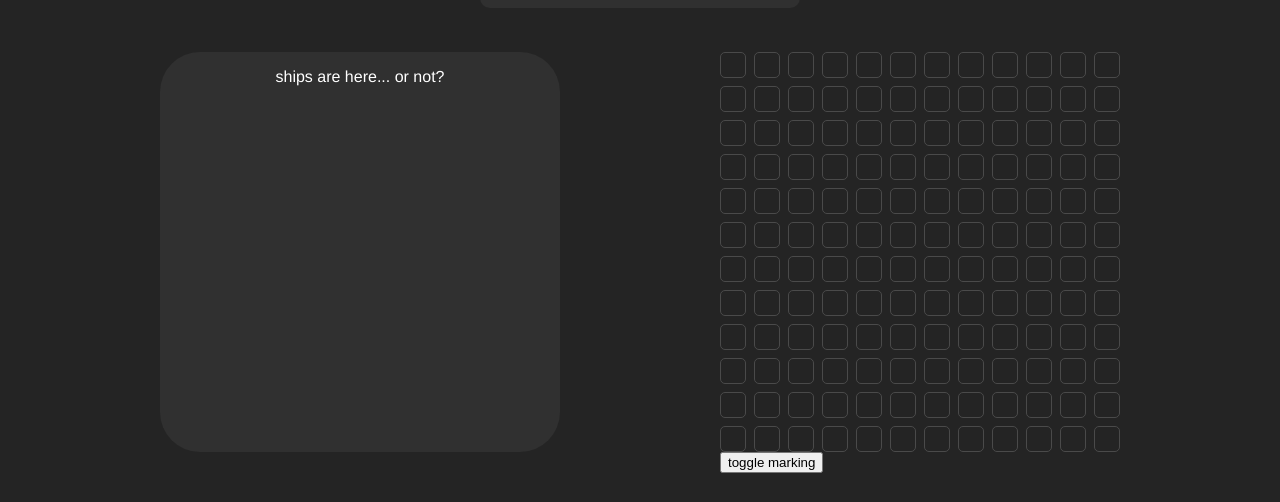
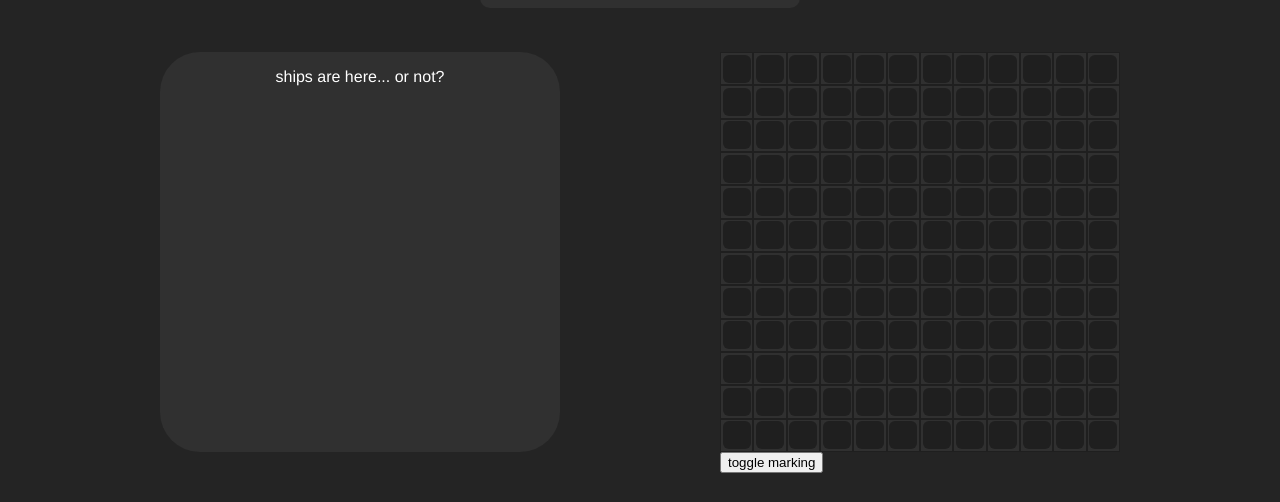
Before and after one commit to h0rzn/sink-ships, a Vue app: page / in a window 1280 px wide. Shown: the part 228-730 px from the top of the page. Built offline with nearby package versions, Linux system fonts and the light colour scheme.

Commit message:
Changed cell & map => added hover effects

```diff
--- a/src/components/game/map/AltCell.vue
+++ b/src/components/game/map/AltCell.vue
@@ -6,7 +6,7 @@
         @click="onClick"
         @mouseover="onMouseOver"
         @mouseleave="onMouseLeave"
-    />
+    ><span></span></div>
 
 </template>
 
@@ -77,8 +77,28 @@ defineExpose({mark, unmark})
 
 
 .cell {
-    border-radius: 5px;
-    border: 1px solid #4a4a4a;
+    display: flex;
+    user-select: none;
+    position: relative;
+    border: 1px solid #1f1f1f;
+    background: transparent;
+    align-items: center;
+    justify-content: center;
+}
+
+.cell:hover {
+    background: #b4b4b4;
+}
+
+.cell span {
+    border-radius: 6px;
+    display: flex;
+    align-items: center;
+    justify-content: center;
+    background: #1f1f1f;
+    color: rgb(165, 165, 165);
+    height: 28px;
+    width: 28px;
 }
 
 .hit {
--- a/src/components/game/map/BaseMap.vue
+++ b/src/components/game/map/BaseMap.vue
@@ -1,5 +1,10 @@
 <template>
-	<div id="map">
+	<!-- Detecting mouse events -->
+	<div id="map" ref="mapRef" @mousemove="(event) => hoverMove(event)" @mouseleave="(event) => hoverLeave(event)" @mouseenter="(event) => hoverEnter(event)">
+		<!-- Extra Container to hide gradient overflow -->
+		<div class="mapContainer">
+			<!-- The gradient -->
+			<div class="hover-effect" ref="hoverRef"></div>
 			<template v-for="(row, r) in states" :key="r">
 				<AltCell
 					v-for="(cell, c) in row"
@@ -12,6 +17,7 @@
 					@cell-hover-leave="onMouseLeave"
 				/>
 			</template>
+		</div>
 	</div>
 	<button @click="markMode = !markMode; console.log('toggled markmode')">toggle marking</button>
 </template>
@@ -33,6 +39,11 @@ const markMode = ref(false);
 
 type cords = [number, number];
 const marks = ref<cords[]>();
+
+const mapRef = ref();
+const hoverRef = ref();
+
+var mousein = false;
 
 onMounted(() => {
 	for (let row = 0; row < 12; row++) {
@@ -68,6 +79,46 @@ const onMouseLeave = (x: number, y: number) => {
 
 const onMouseOver = (x: number, y: number) => {
 	emit("events", "mouseover", x, y);
+}
+
+//Detect leave event to blend out gradient
+const hoverLeave = (event: Event) => {
+	console.log("Leave");
+	mousein = false;
+	console.log("LEAVE")
+	hoverRef.value.style.opacity = "0%";
+}
+
+//Detect enter event to blend in gradient
+const hoverEnter = (event: Event) => {
+	console.log("Enter");
+	mousein = true;
+	hoverRef.value.style.opacity = "100%";
+}
+
+//Move event to make gradient follow mouse
+const hoverMove = (event: MouseEvent) => {
+	console.log("move")
+	if(event.clientX > mapRef.value.getBoundingClientRect().left && event.clientX < mapRef.value.getBoundingClientRect().right){
+		if(mousein == false){
+			console.log("ENTER")
+		}
+		let x = event.clientX;
+		let y = event.clientY;
+
+		let mapX = mapRef.value.getBoundingClientRect().left;
+		let mapY = mapRef.value.getBoundingClientRect().top;
+
+		let hoverSize = hoverRef.value.offsetHeight / 2;
+
+		hoverRef.value.style.transform =
+      "translate(" +
+      (x - mapX - hoverSize) +
+      "px," +
+      (y - mapY - hoverSize) +
+      "px)";
+	}
+
 }
 
 const markRange = (x1: number, y1: number, len: number) => {
@@ -107,11 +158,34 @@ defineExpose({markRange})
 #map {
     height: 400px;
     width: 400px;
+	background: #303030;
+}
+
+.mapContainer {
+	height: 400px;
+    width: 400px;
+	position: relative;
+	overflow: hidden;
 	display: grid;
 	row-gap: 8px;
 	column-gap: 8px;
 	grid-template-rows: repeat(12, 1fr);;
 	grid-template-columns: repeat(12, 1fr);
+	grid-gap: 0px;
 
 }
+
+.hover-effect {
+  opacity: 0%;
+  height: 100px;
+  width: 100px;
+  position: absolute;
+  background: -webkit-radial-gradient(
+    center,
+    ellipse cover,
+    rgba(165, 165, 165, 0.7) 0%,
+    rgba(255, 255, 255, 0) 75%
+  );
+  transform-origin: center;
+}
 </style>
```
Lines whose indentation alone changed are shown as unchanged.
